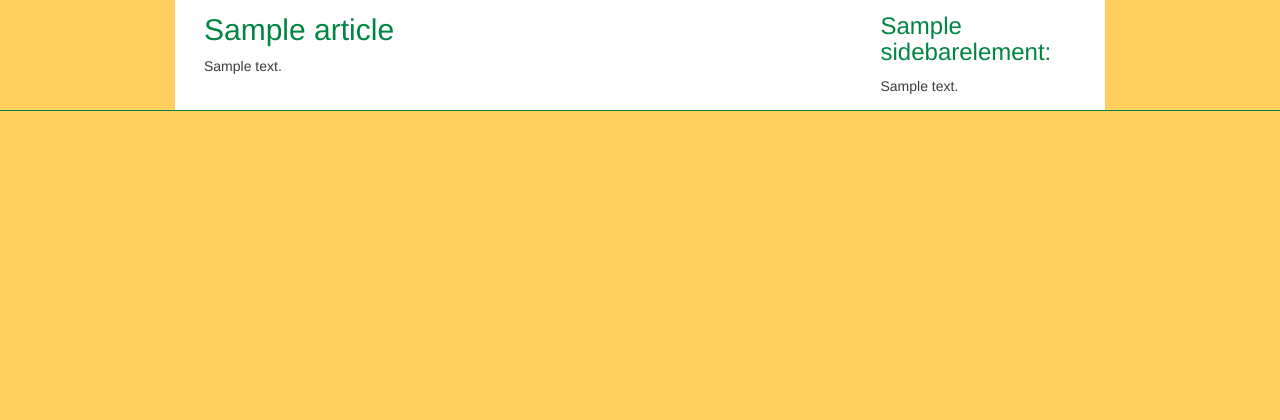
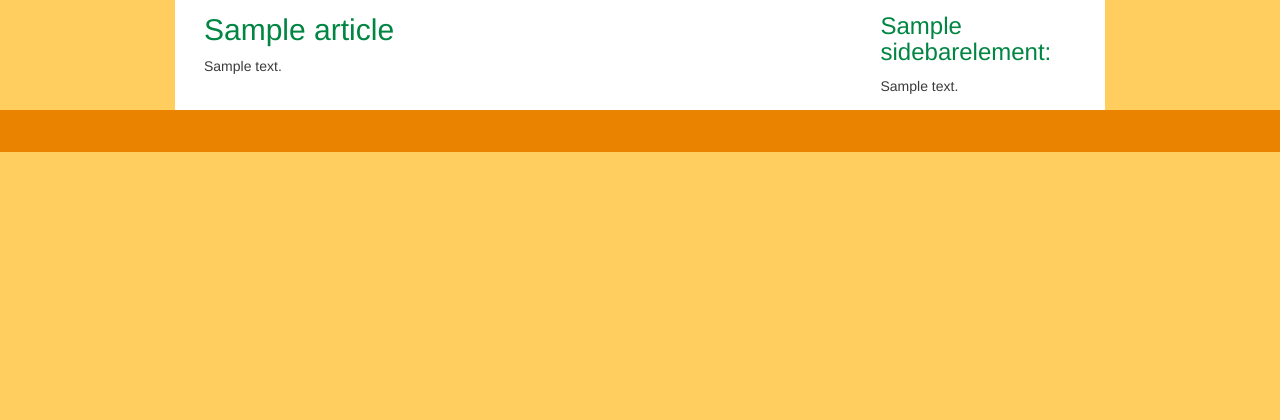
Before and after one commit to deslee/lug-site, a Django app: a page that uses basiccms/templates/basiccms/basictemplate.html in a window 1280 px wide. Shown: the part 355-775 px from the top of the page. Run offline with Django 3.2, Linux system fonts and the light colour scheme; tables that the repository leaves empty hold one stand-in row (values such as "Sample post"); some libraries are stand-ins or nearby versions.

Commit message:
footer colors

```diff
--- a/basiccms/static/basiccms/css/site.css
+++ b/basiccms/static/basiccms/css/site.css
@@ -66,7 +66,7 @@ nav {
 
 #footer-wrapper {
   line-height: 3em;
-  background: #008542; }
+  background: #e98300; }
   #footer-wrapper footer {
     color: white;
     max-width: 960px;
--- a/basiccms/static/basiccms/css/site.sass
+++ b/basiccms/static/basiccms/css/site.sass
@@ -99,7 +99,7 @@ nav
 
 #footer-wrapper
 	line-height: 3em
-	background: $ecogreen
+	background: $solarorange
 	footer
 		color: white
 		@include set-width
--- a/basiccms/templates/basiccms/basictemplate.html
+++ b/basiccms/templates/basiccms/basictemplate.html
@@ -96,9 +96,7 @@
 
 	<div id="footer-wrapper"><footer class="row">
 		<div class="left col-xs-4">
-	<!--
-			<span>Linux Users Group at UTD</span>
-	-->
+			<span>&nbsp;</span>
 		</div>
 		<div class="middle col-xs-4">
 	<!--
```
